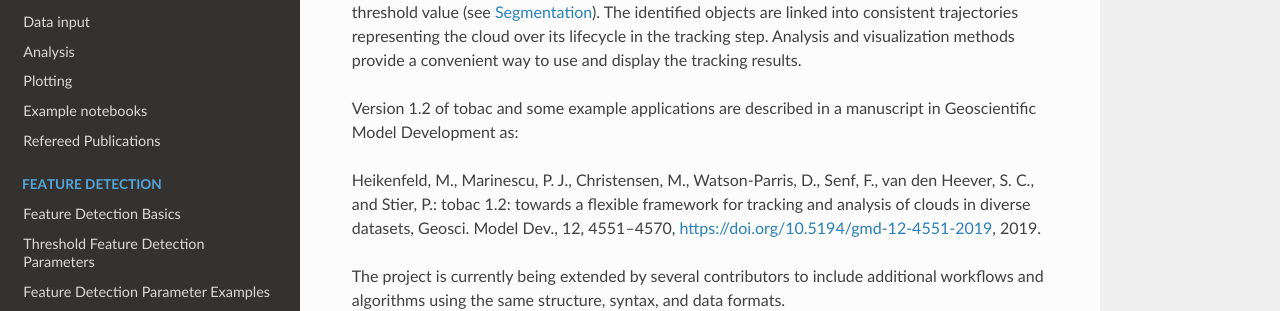
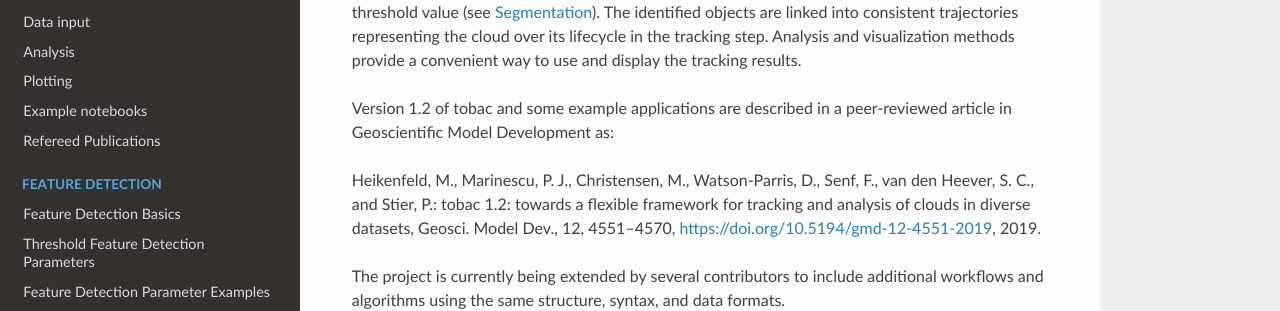
Before and after one commit to tobac-project/tobac, a Sphinx documentation site: the page built from doc/index.rst, in a window 1280 px wide and 900 px high, scrolled down 301 px. Shown: the part 159-470 px from the top of the window. Built offline with Sphinx 7.4.7 and the Read the Docs theme 2.0.0, drawn with Linux system fonts in a browser that asks for light colours; formulas are drawn with MathJax 3.

Commit message:
Updates from Julia's changes

```diff
--- a/doc/data_input.rst
+++ b/doc/data_input.rst
@@ -9,11 +9,11 @@
 Interoperability with xarray is provided by the convenient functions allowing for a transformation between the two data types.
 xarray DataArays can be easily converted into iris cubes using xarray's `to_iris() <http://xarray.pydata.org/en/stable/generated/xarray.DataArray.to_iris.html>`_ method, while the Iris cubes produced as output of tobac can be turned into xarray DataArrays using the `from_iris() <http://xarray.pydata.org/en/stable/generated/xarray.DataArray.from_iris.html>`_ method.
 
-For the future development of the next major version of tobac (v2.0), we are moving the basic data structures from Iris cubes to xarray DataArrays for improved computing performance and interoperability with other open-source sorftware packages, including the Pangeo project.
+For the future development of the next major version of tobac (v2.0), we are moving the basic data structures from Iris cubes to xarray DataArrays for improved computing performance and interoperability with other open-source sorftware packages, including the Pangeo project (`https://pangeo.io/ <https://pangeo.io/>`_).
 
 The output of the different analysis steps in tobac are output as either pandas DataFrames in the case of one-dimensional data, such a lists of identified features or feature tracks or as Iris cubes in the case of 2D/3D/4D fields such as feature masks. Note that the dataframe output from tracking is a superset of the features dataframe.
 
 For information on feature detection *output*, see :doc:`feature_detection_output`.
 For information on tracking *output*, see :doc:`tracking_output`.
 
-Note that in future versions of tobac, it is planned to combine both output data types into a single hierarchical data structure containing both spatial and object information. Additional information about the planned changes can be found in the v2.0-dev branch of the main tobac repository, as well as the tobac roadmap.
+Note that in future versions of tobac, it is planned to combine both output data types into a single hierarchical data structure containing both spatial and object information. Additional information about the planned changes can be found in the v2.0-dev branch of the main tobac repository (`https://github.com/tobac-project/tobac <https://github.com/tobac-project/tobac>`_), as well as the tobac roadmap (`https://github.com/tobac-project/tobac-roadmap <https://github.com/tobac-project/tobac-roadmap>`_.
--- a/doc/index.rst
+++ b/doc/index.rst
@@ -10,7 +10,7 @@
 
 In the current implementation, individual features are identified as either maxima or minima in a two-dimensional time-varying field (see :doc:`feature_detection_overview`). An associated volume can then be determined using these features with a separate (or identical) time-varying 2D or 3D field and a threshold value (see :doc:`segmentation`). The identified objects are linked into consistent trajectories representing the cloud over its lifecycle in the tracking step. Analysis and visualization methods provide a convenient way to use and display the tracking results.
 
-Version 1.2 of tobac and some example applications are described in a manuscript in Geoscientific Model Development as:
+Version 1.2 of tobac and some example applications are described in a peer-reviewed article in Geoscientific Model Development as:
 
 Heikenfeld, M., Marinescu, P. J., Christensen, M., Watson-Parris, D., Senf, F., van den Heever, S. C., and Stier, P.: tobac 1.2: towards a flexible framework for tracking and analysis of clouds in diverse datasets, Geosci. Model Dev., 12, 4551–4570, https://doi.org/10.5194/gmd-12-4551-2019, 2019.
 
--- a/doc/installation.rst
+++ b/doc/installation.rst
@@ -19,7 +19,9 @@
 
 If you are using anaconda, the following command should make sure all dependencies are met and up to date:
 
-    ``conda install -c conda-forge -y numpy scipy scikit-image pandas pytables matplotlib iris xarray cartopy trackpy``
+.. code-block:: console
+
+    conda install -c conda-forge -y numpy scipy scikit-image pandas pytables matplotlib iris xarray cartopy trackpy
 
 You can directly install the package directly from github with pip and either of the two following commands:
 
```
